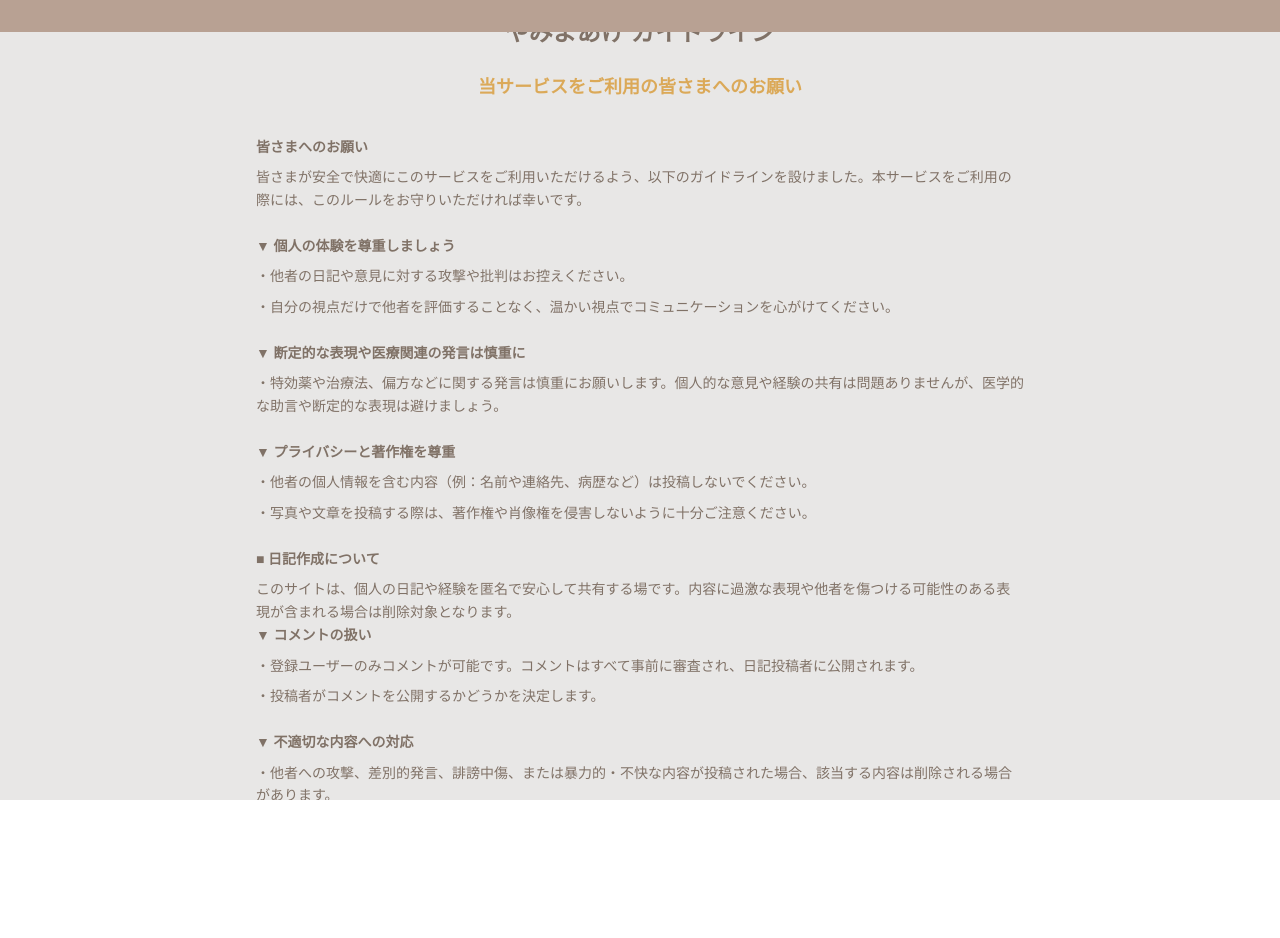
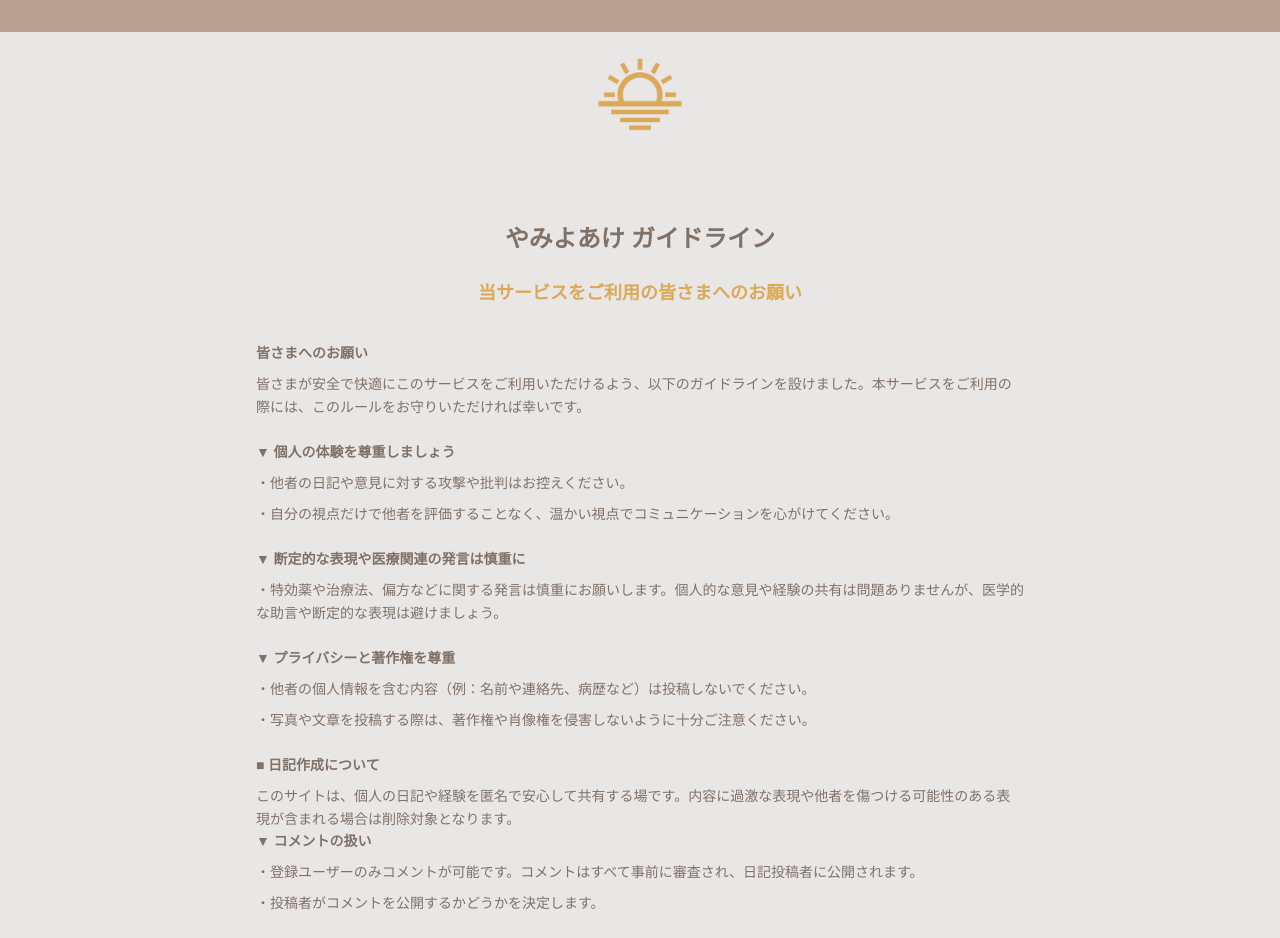
Before and after one commit to Ecc-asplay/frontend, a Next.js app in the folder yamiyoake/: page /guidelines_main in a window 1280 px wide. Shown: the top 938 px of the page. Before the commit the page ends 800 px from the top, so only its background shows below. Built offline with nearby package versions, Linux system fonts and the light colour scheme.

Commit message:
スクロールの実現方法を変更しました。ガイドラインのロゴとタイトルはどうしても出さないので。

```diff
--- a/yamiyoake/src/app/globals.css
+++ b/yamiyoake/src/app/globals.css
@@ -3,7 +3,8 @@
 @tailwind utilities;
 
 html,body{
-    overflow: hidden;
+    overflow: auto;
+    scrollbar-width: none;
 }
 
 @layer utilities {
--- a/yamiyoake/src/app/guidelines_main/page.tsx
+++ b/yamiyoake/src/app/guidelines_main/page.tsx
@@ -5,7 +5,7 @@ import Image from "next/image";
 
 const GuidelinesMain: React.FC = () => {
     return(
-        <div className="flex flex-col overflow-auto hidden-scrollbar h-screen justify-center items-center min-h-screen bg-basebg px-6">
+        <div className="flex flex-col  justify-center items-center bg-basebg px-6">
             <div className="fixed top-0 w-full h-8 bg-headerbrown"></div>
             {/* ロゴ */}
             <div className="flex justify-center items-center m-12">
@@ -40,7 +40,7 @@ const GuidelinesMain: React.FC = () => {
                 <br />
                 <p className="font-bold">▼ 不適切な内容への対応</p>
                 <p className="mt-2">・他者への攻撃、差別的発言、誹謗中傷、または暴力的・不快な内容が投稿された場合、該当する内容は削除される場合があります。</p>
-                <p className="mt-2">・他者への攻撃、差別的発言、誹謗中傷、または暴力的・不快な内容が投稿された場合、該当する内容は削除される場合があります。</p>
+                <p className="mt-2">・投稿やコメントに問題がある場合は、通報機能をご利用ください。運営チームが確認の上、適切に対応します。</p>
                 <br />
                 <p className="font-bold">■ その他</p>
                 <p className="mt-2">このサイトは、ユーザーが不安を軽減し、病気への取り組みを支えることを目的としています。個人の日記の共有を通じて、互いに励まし合える場を目指しています。皆さまのご協力によって、このコミュニティが安心で温かいものになりますよう、心よりお願い申し上げます。</p>
```
